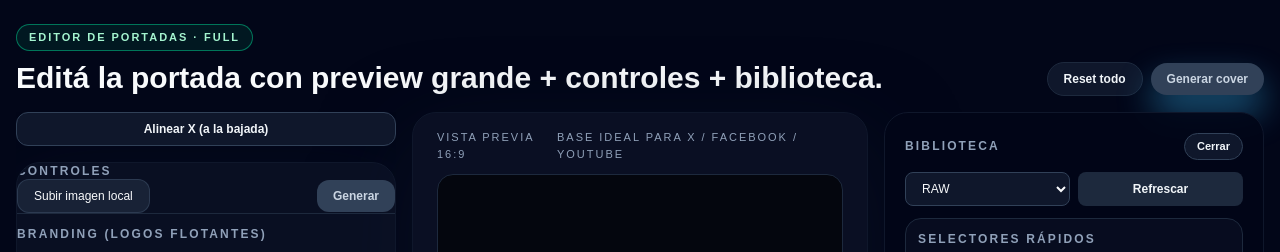
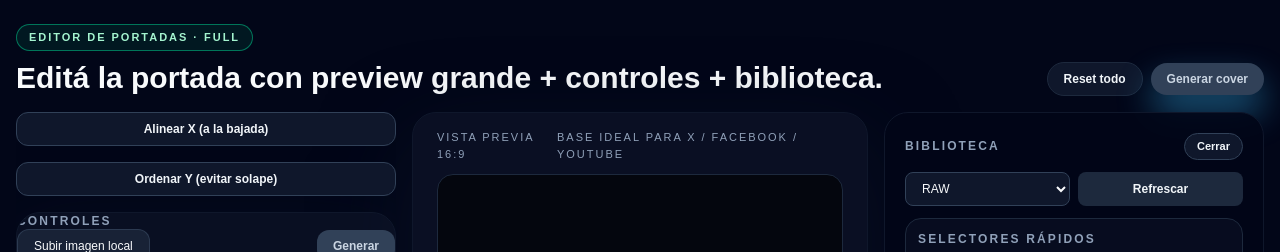
Before and after one commit to sznitowski/news-portal-web, a Next.js app: page /admin/multimedia/image-editor/full in a window 1280 px wide. Shown: the top 252 px of the page. Built offline with nearby package versions, Linux system fonts and the light colour scheme; no server answers.

Commit message:
feat(editor-full): align X to guide + order Y (alert/title/sub) con gaps y auto-fit

```diff
--- a/app/admin/multimedia/image-editor/full/page.tsx
+++ b/app/admin/multimedia/image-editor/full/page.tsx
@@ -350,6 +350,10 @@ function bytesToHuman(n: number) {
 export default function ImageEditorFullPage() {
   const searchParams = useSearchParams();
   const previewRef = useRef<HTMLDivElement | null>(null);
+  const titleElRef = useRef<HTMLSpanElement | null>(null);
+  const subtitleElRef = useRef<HTMLSpanElement | null>(null);
+  const alertElRef = useRef<HTMLDivElement | null>(null);
+
 
   const [previewHeight, setPreviewHeight] = useState(PREVIEW_HEIGHT_FALLBACK);
 
@@ -694,8 +698,43 @@ export default function ImageEditorFullPage() {
 
   function getGuideXpx() {
     // guía = X de la bajada (podés cambiar a titleOffsetX si querés)
-    return subtitleOffsetX;
+    return Math.min(titleOffsetX, subtitleOffsetX, alertOffsetX);
   }
+
+  function orderYAvoidOverlap() {
+    const PAD_TOP = 14;
+    const GAP_ALERT_TITLE = 16;
+    const GAP_TITLE_SUB = 10;
+    const PAD_BOTTOM = 10;
+
+    const alertH = alertElRef.current?.offsetHeight ?? 0;
+    const titleH = titleElRef.current?.offsetHeight ?? 0;
+    const subH = subtitleElRef.current?.offsetHeight ?? 0;
+
+    if (!title || titleH <= 0) return;
+
+    let y = PAD_TOP;
+
+    if (alertTag) {
+      setAlertOffsetY(Math.round(y));
+      y += alertH + GAP_ALERT_TITLE;
+    }
+
+    setTitleOffsetY(Math.round(y));
+    y += titleH + GAP_TITLE_SUB;
+
+    if (subtitle?.trim()) {
+      setSubtitleOffsetY(Math.round(y));
+      y += subH;
+    }
+
+    const needed = Math.round(y + PAD_BOTTOM);
+    if (needed > blockHeight) {
+      setBlockHeight(clamp(needed, 90, 260));
+    }
+  }
+
+
 
   function alignAllToGuideX() {
     const guideX = getGuideXpx();
@@ -1231,6 +1270,7 @@ export default function ImageEditorFullPage() {
 
         {showHeader && (headerDate || headerLabel) && (
           <div
+            ref={alertElRef}
             className="absolute inset-x-0 flex items-center justify-between px-4 text-[11px]"
             style={{
               top: 0,
@@ -1612,6 +1652,16 @@ export default function ImageEditorFullPage() {
               >
                 Alinear X (a la bajada)
               </button>
+
+              <button
+                type="button"
+                onClick={orderYAvoidOverlap}
+                className="inline-flex w-full items-center justify-center rounded-xl border border-slate-700 bg-slate-900 px-3 py-2 text-xs font-semibold text-slate-100 hover:border-sky-400"
+                title="Etiqueta arriba del título y bajada debajo del título"
+              >
+                Ordenar Y (evitar solape)
+              </button>
+
 
               {/* Imagen base + branding */}
               <section className="mx-auto w-full max-w-[1100px] overflow-hidden rounded-3xl border border-slate-900 bg-slate-900/60 shadow-[0_32px_90px_rgba(15,23,42,0.55)]">
@@ -2325,6 +2375,7 @@ export default function ImageEditorFullPage() {
 
                           {title && (
                             <span
+                              ref={titleElRef}
                               className="absolute cursor-move select-none font-extrabold tracking-tight drop-shadow-[0_2px_8px_rgba(0,0,0,0.8)]"
                               style={{
                                 left: titleOffsetX,
@@ -2342,6 +2393,7 @@ export default function ImageEditorFullPage() {
 
                           {subtitle && (
                             <span
+                              ref={subtitleElRef}
                               className="absolute max-w-[65%] cursor-move select-none font-medium drop-shadow-[0_1px_6px_rgba(0,0,0,0.85)]"
                               style={{
                                 left: subtitleOffsetX,
```
